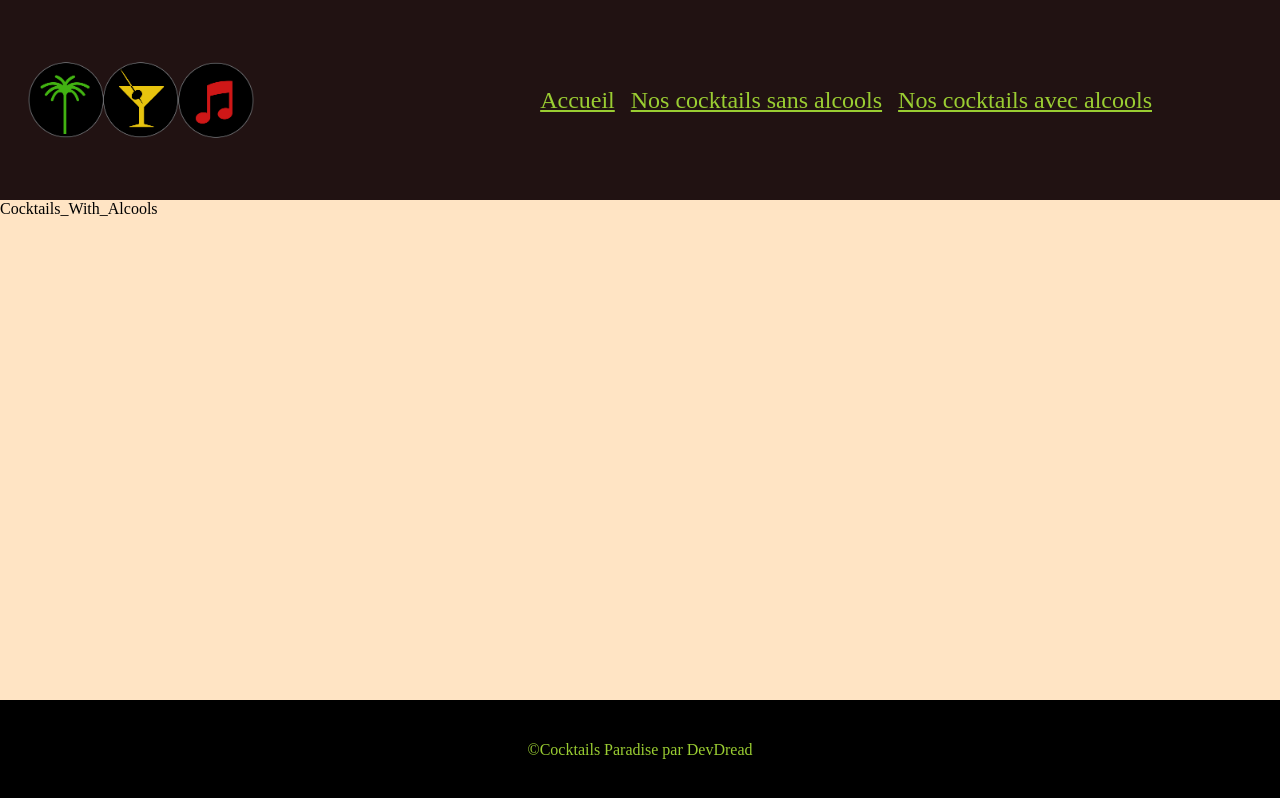
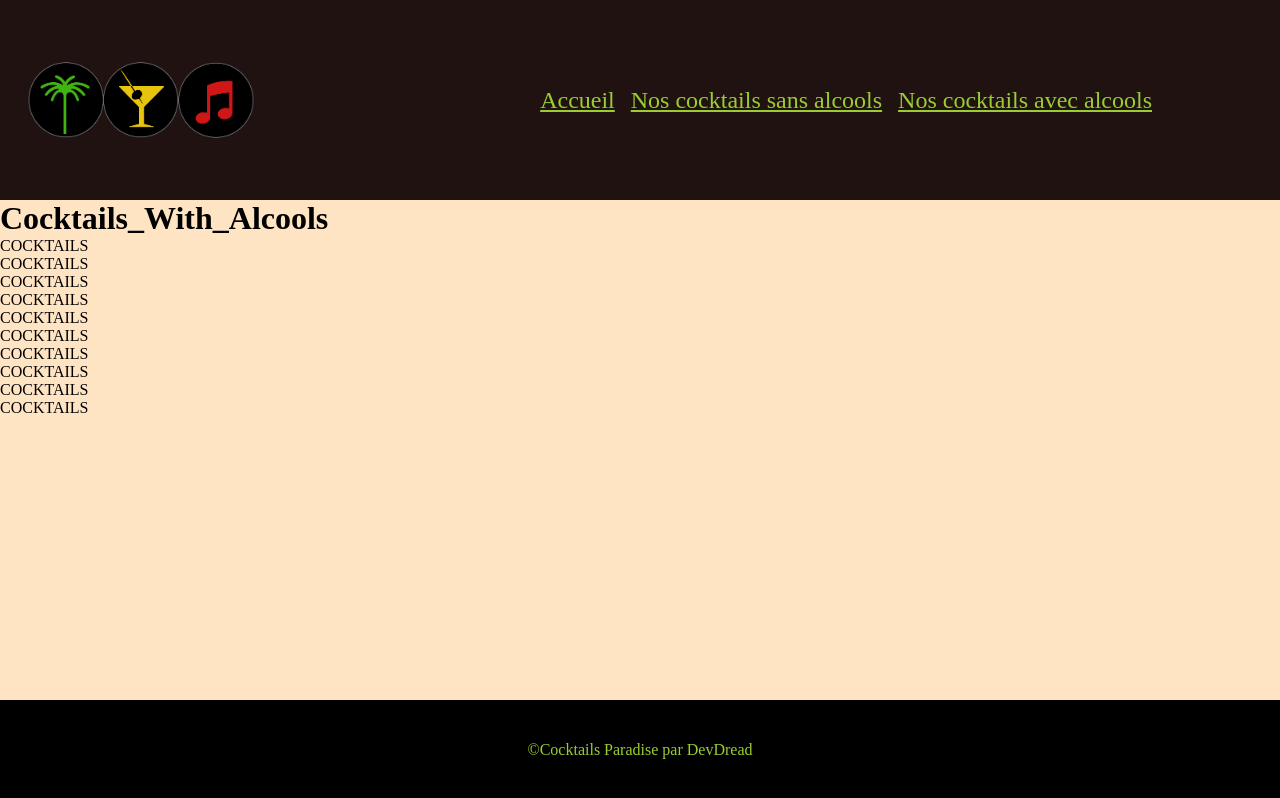
Before and after one commit to J-Patlmx/CocktailsParadise-ultimate, a React (Vite) app in the folder Cocktails Paradise/: page /cocktailAA/1 in a window 1280 px wide. Built offline with nearby package versions, Linux system fonts and the light colour scheme.

Commit message:
WIP with or without alcools MEP

```diff
--- a/Cocktails Paradise/src/pages/Cocktails_With_Alcools.jsx
+++ b/Cocktails Paradise/src/pages/Cocktails_With_Alcools.jsx
@@ -2,7 +2,22 @@
 
 function Cocktails_With_Alcools() {
   return (
-    <div>Cocktails_With_Alcools</div>
+    <>
+    <h1>Cocktails_With_Alcools</h1>
+    <nav>
+      <ol>
+        <li>COCKTAILS</li>
+        <li>COCKTAILS</li>
+        <li>COCKTAILS</li>
+        <li>COCKTAILS</li>
+        <li>COCKTAILS</li>
+        <li>COCKTAILS</li>
+        <li>COCKTAILS</li>
+        <li>COCKTAILS</li>
+        <li>COCKTAILS</li>
+        <li>COCKTAILS</li>
+      </ol>
+    </nav></>
   )
 }
 
--- a/Cocktails Paradise/src/pages/Cocktails_Without_Alcools.jsx
+++ b/Cocktails Paradise/src/pages/Cocktails_Without_Alcools.jsx
@@ -2,7 +2,22 @@
 
 function Cocktails_Without_Alcools() {
   return (
-    <div>Cocktails_Without_Alcools</div>
+    <>
+    <h1>Cocktails_Without_Alcools</h1>
+    <nav>
+      <ol>
+        <li>COCKTAILS</li>
+        <li>COCKTAILS</li>
+        <li>COCKTAILS</li>
+        <li>COCKTAILS</li>
+        <li>COCKTAILS</li>
+        <li>COCKTAILS</li>
+        <li>COCKTAILS</li>
+        <li>COCKTAILS</li>
+        <li>COCKTAILS</li>
+        <li>COCKTAILS</li>
+      </ol>
+    </nav></>
   )
 }
 
```
